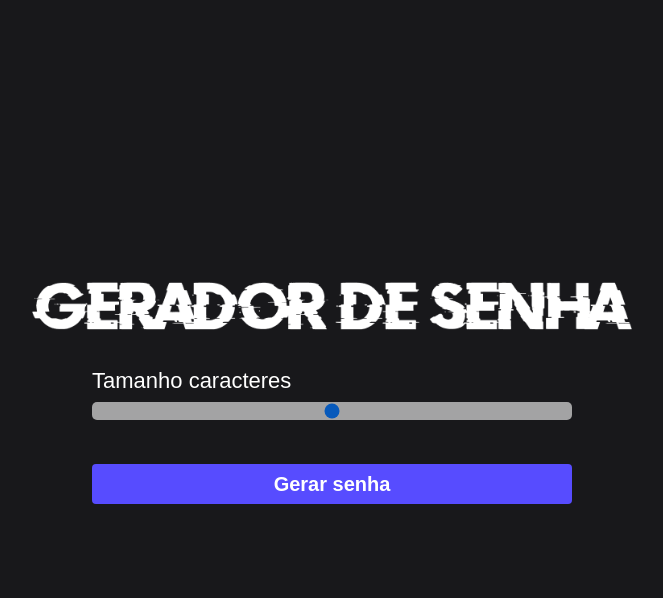
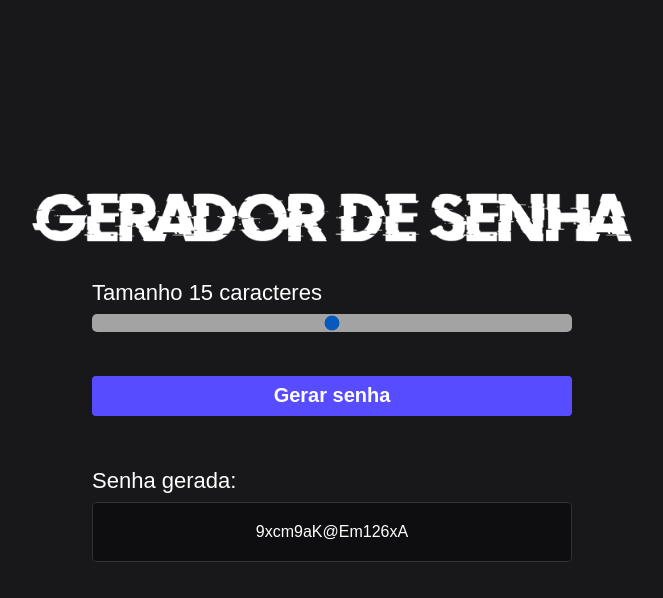
Before and after one commit to lucasherrerods/praticas-js, a plain HTML site: page gerador_senha/index.html in a window 1280 px wide. Both pictures are taken after a click on the button "Gerar senha". Shown: the whole page, without its empty margins (308-971 px from the left). Drawn offline with Linux system fonts and the light colour scheme.

Commit message:
adicionando js

```diff
--- a/gerador_senha/assets/css/style.css
+++ b/gerador_senha/assets/css/style.css
@@ -22,12 +22,12 @@ body {
     margin-bottom: 24px;
 }
 
-.container-input {
+#container-input {
     max-width: 480px;
     margin: 14px 0;
 }
 
-.container-input span {
+#container-input span {
     color: #FFF;
     font-size: 22px;
 }
@@ -60,7 +60,7 @@ body {
     opacity: 0.8;
 }
 
-.container-password {
+#container-password {
     max-width: 480px;
     margin: 14px 0;
     display: flex;
@@ -104,16 +104,16 @@ body {
     background: rgb(15, 15, 15);
     opacity: 0;
     visibility: hidden;
-    transition: all .5s ease-in-out;
+    transition: all 0.5s ease-in-out;
     text-align: center;
 }
 
-.container-password:hover #copy-area {
+#container-password:hover #copy-area {
     bottom: 50px;
     visibility: visible;
     opacity: 1;
 }
 
-#hide {
-    display: none;
+.hide {
+    display: none !important;
 }
--- /dev/null
+++ b/gerador_senha/assets/js/script.js
@@ -0,0 +1,33 @@
+let slider = document.querySelector('#slider')
+let button = document.querySelector('#button')
+
+let sizePassword = document.querySelector('#size')
+let password = document.querySelector('#password')
+
+let containerPassword = document.querySelector('#container-password')
+
+let charset = 'abcdefghijklmnopqrstuvwxyzABCDEFGHIJKLMNOPQRSTUVWXYZ123456789!@#' //caracteres aceitos na geração de senha
+let newPassword = ''
+
+sizePassword.innerHTML = slider.value
+
+slider.oninput = function() { //mudar dinamicamente o valor do range
+    sizePassword.innerHTML = this.value
+}
+
+function generatePassword() {
+    let pass = ''
+
+    for(let i = 0, n = charset.length; i < slider.value; ++i) {
+        pass += charset.charAt(Math.floor(Math.random() * n)) //acessar index dos caracteres gerando um numero inteiro aleatório
+    }
+
+    containerPassword.classList.remove("hide")
+    password.innerHTML = pass
+    newPassword = pass
+}
+
+function copyPassword() {
+    alert('Senha copiada!')
+    navigator.clipboard.writeText(newPassword) //copiar a senha para sua área de transferência
+}
--- a/gerador_senha/index.html
+++ b/gerador_senha/index.html
@@ -9,17 +9,18 @@
 <body>
     <img src="assets/images/logo.png" alt="Logo" id="logo">
 
-    <main class="container-input">
-        <span>Tamanho <span id="valor"></span> caracteres</span>
+    <main id="container-input">
+        <span>Tamanho <span id="size"></span> caracteres</span>
         <input type="range" name="slider" id="slider" min="5" max="25" value="15">
-        <button id="button">Gerar senha</button>
+        <button id="button" onclick="generatePassword()">Gerar senha</button>
     </main>
 
-    <div class="container-password" id="hide">
+    <div id="container-password" class="hide" onclick="copyPassword()">
         <span id="title">Senha gerada:</span>
         <span id="password">51566115665</span>
         <span id="copy-area">Clique na senha para copiar. 👆</span>
     </div>
 
+    <script src="assets/js/script.js"></script>
 </body>
 </html>
```
